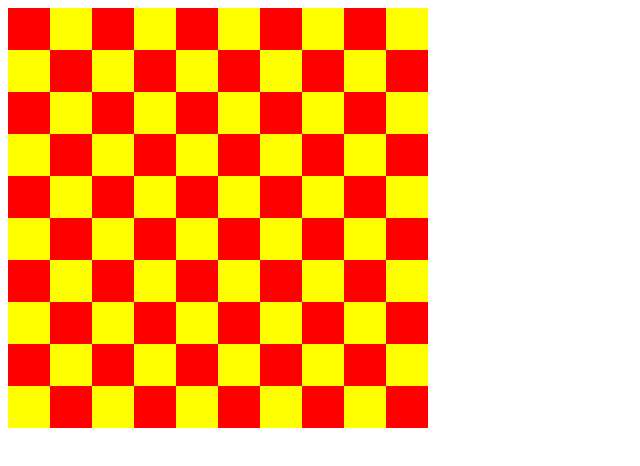
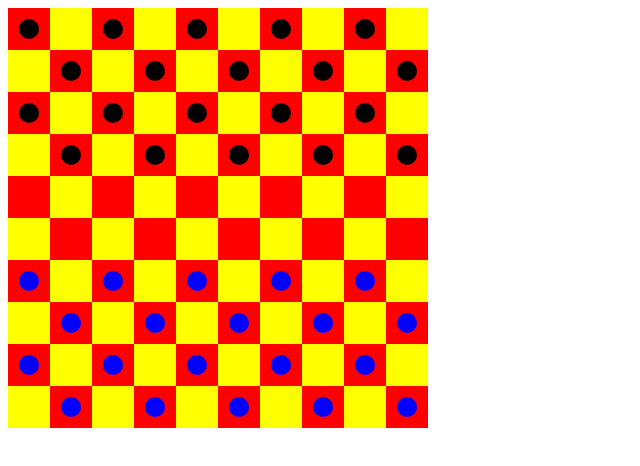
Before and after one commit to ejaygbay/checker-game, a plain HTML site: page index.html in a window 1280 px wide. Shown: the whole page, without its empty margins (0-640 px from the left). Drawn offline with Linux system fonts and the light colour scheme.

Commit message:
Seeds added to board.

```diff
--- a/index.html
+++ b/index.html
@@ -10,10 +10,105 @@
     <!-- Game board -->
     <section>
       <table>
+        <!-- row 1 -->
         <tr>
           <td class="color1">
-            <span class="p1" id="p1"></span>
+            <p class="seed player-one-seed" id="p1-seed1"></p>
           </td>
+          <td class="color2"></td>
+          <td class="color1">
+            <p class="seed player-one-seed" id="p1-seed2"></p>
+          </td>
+          <td class="color2"></td>
+          <td class="color1">
+            <p class="seed player-one-seed" id="p1-seed3"></p>
+          </td>
+          <td class="color2"></td>
+          <td class="color1">
+            <p class="seed player-one-seed" id="p1-seed4"></p>
+          </td>
+          <td class="color2"></td>
+          <td class="color1">
+            <p class="seed player-one-seed" id="p1-seed5"></p>
+          </td>
+          <td class="color2"></td>
+        </tr>
+
+        <!-- row 2 -->
+        <tr>
+          <td class="color2"></td>
+          <td class="color1">
+            <p class="seed player-one-seed" id="p1-seed6"></p>
+          </td>
+          <td class="color2"></td>
+          <td class="color1">
+            <p class="seed player-one-seed" id="p1-seed7"></p>
+          </td>
+          <td class="color2"></td>
+          <td class="color1">
+            <p class="seed player-one-seed" id="p1-seed8"></p>
+          </td>
+          <td class="color2"></td>
+          <td class="color1">
+            <p class="seed player-one-seed" id="p1-seed9"></p>
+          </td>
+          <td class="color2"></td>
+          <td class="color1">
+            <p class="seed player-one-seed" id="p1-seed10"></p>
+          </td>
+        </tr>
+
+        <!-- row 3 -->
+        <tr>
+          <td class="color1">
+            <p class="seed player-one-seed" id="p1-seed11"></p>
+          </td>
+          <td class="color2"></td>
+          <td class="color1">
+            <p class="seed player-one-seed" id="p1-seed12"></p>
+          </td>
+          <td class="color2"></td>
+          <td class="color1">
+            <p class="seed player-one-seed" id="p1-seed13"></p>
+          </td>
+          <td class="color2"></td>
+          <td class="color1">
+            <p class="seed player-one-seed" id="p1-seed14"></p>
+          </td>
+          <td class="color2"></td>
+          <td class="color1">
+            <p class="seed player-one-seed" id="p1-seed15"></p>
+          </td>
+          <td class="color2"></td>
+        </tr>
+
+        <!-- row 4 -->
+        <tr>
+          <td class="color2"></td>
+          <td class="color1">
+            <p class="seed player-one-seed" id="p1-seed16"></p>
+          </td>
+          <td class="color2"></td>
+          <td class="color1">
+            <p class="seed player-one-seed" id="p1-seed17"></p>
+          </td>
+          <td class="color2"></td>
+          <td class="color1">
+            <p class="seed player-one-seed" id="p1-seed18"></p>
+          </td>
+          <td class="color2"></td>
+          <td class="color1">
+            <p class="seed player-one-seed" id="p1-seed19"></p>
+          </td>
+          <td class="color2"></td>
+          <td class="color1">
+            <p class="seed player-one-seed" id="p1-seed20"></p>
+          </td>
+        </tr>
+
+        <!-- row 5 -->
+        <tr>
+          <td class="color1"></td>
           <td class="color2"></td>
           <td class="color1"></td>
           <td class="color2"></td>
@@ -24,6 +119,8 @@
           <td class="color1"></td>
           <td class="color2"></td>
         </tr>
+
+        <!-- row 6 -->
         <tr>
           <td class="color2"></td>
           <td class="color1"></td>
@@ -36,103 +133,122 @@
           <td class="color2"></td>
           <td class="color1"></td>
         </tr>
+
+        <!-- row 7 -->
         <tr>
-          <td class="color1"></td>
+          <td class="color1">
+            <p class="seed player-two-seed" id="p2-seed1"></p>
+          </td>
           <td class="color2"></td>
-          <td class="color1"></td>
+          <td class="color1">
+            <p class="seed player-two-seed" id="p2-seed2"></p>
+          </td>
           <td class="color2"></td>
-          <td class="color1"></td>
+          <td class="color1">
+            <p class="seed player-two-seed" id="p2-seed3"></p>
+          </td>
           <td class="color2"></td>
-          <td class="color1"></td>
+          <td class="color1">
+            <p class="seed player-two-seed" id="p2-seed4"></p>
+          </td>
           <td class="color2"></td>
-          <td class="color1"></td>
+          <td class="color1">
+            <p class="seed player-two-seed" id="p2-seed5"></p>
+          </td>
           <td class="color2"></td>
         </tr>
+
+        <!-- row 8 -->
         <tr>
           <td class="color2"></td>
-          <td class="color1"></td>
+          <td class="color1">
+            <p class="seed player-two-seed" id="p2-seed6"></p>
+          </td>
           <td class="color2"></td>
-          <td class="color1"></td>
+          <td class="color1">
+            <p class="seed player-two-seed" id="p2-seed7"></p>
+          </td>
           <td class="color2"></td>
-          <td class="color1"></td>
+          <td class="color1">
+            <p class="seed player-two-seed" id="p2-seed8"></p>
+          </td>
           <td class="color2"></td>
-          <td class="color1"></td>
+          <td class="color1">
+            <p class="seed player-two-seed" id="p2-seed9"></p>
+          </td>
           <td class="color2"></td>
-          <td class="color1"></td>
+          <td class="color1">
+            <p class="seed player-two-seed" id="p2-seed10"></p>
+          </td>
         </tr>
+
+        <!-- row 9 -->
         <tr>
-          <td class="color1"></td>
+          <td class="color1">
+            <p class="seed player-two-seed" id="p2-seed11"></p>
+          </td>
           <td class="color2"></td>
-          <td class="color1"></td>
+          <td class="color1">
+            <p class="seed player-two-seed" id="p2-seed12"></p>
+          </td>
           <td class="color2"></td>
-          <td class="color1"></td>
+          <td class="color1">
+            <p class="seed player-two-seed" id="p2-seed13"></p>
+          </td>
           <td class="color2"></td>
-          <td class="color1"></td>
+          <td class="color1">
+            <p class="seed player-two-seed" id="p2-seed14"></p>
+          </td>
           <td class="color2"></td>
-          <td class="color1"></td>
+          <td class="color1">
+            <p class="seed player-two-seed" id="p2-seed15"></p>
+          </td>
           <td class="color2"></td>
         </tr>
+
+        <!-- row 10 -->
         <tr>
           <td class="color2"></td>
-          <td class="color1"></td>
+          <td class="color1">
+            <p class="seed player-two-seed" id="p2-seed16"></p>
+          </td>
           <td class="color2"></td>
-          <td class="color1"></td>
+          <td class="color1">
+            <p class="seed player-two-seed" id="p2-seed17"></p>
+          </td>
           <td class="color2"></td>
-          <td class="color1"></td>
+          <td class="color1">
+            <p class="seed player-two-seed" id="p2-seed18"></p>
+          </td>
           <td class="color2"></td>
-          <td class="color1"></td>
+          <td class="color1">
+            <p class="seed player-two-seed" id="p2-seed19"></p>
+          </td>
           <td class="color2"></td>
-          <td class="color1"></td>
-        </tr>
-        <tr>
-          <td class="color1"></td>
-          <td class="color2"></td>
-          <td class="color1"></td>
-          <td class="color2"></td>
-          <td class="color1"></td>
-          <td class="color2"></td>
-          <td class="color1"></td>
-          <td class="color2"></td>
-          <td class="color1"></td>
-          <td class="color2"></td>
-        </tr>
-        <tr>
-          <td class="color2"></td>
-          <td class="color1"></td>
-          <td class="color2"></td>
-          <td class="color1"></td>
-          <td class="color2"></td>
-          <td class="color1"></td>
-          <td class="color2"></td>
-          <td class="color1"></td>
-          <td class="color2"></td>
-          <td class="color1"></td>
-        </tr>
-        <tr>
-          <td class="color1"></td>
-          <td class="color2"></td>
-          <td class="color1"></td>
-          <td class="color2"></td>
-          <td class="color1"></td>
-          <td class="color2"></td>
-          <td class="color1"></td>
-          <td class="color2"></td>
-          <td class="color1"></td>
-          <td class="color2"></td>
-        </tr>
-        <tr>
-          <td class="color2"></td>
-          <td class="color1"></td>
-          <td class="color2"></td>
-          <td class="color1"></td>
-          <td class="color2"></td>
-          <td class="color1"></td>
-          <td class="color2"></td>
-          <td class="color1"></td>
-          <td class="color2"></td>
-          <td class="color1"></td>
+          <td class="color1">
+            <p class="seed player-two-seed" id="p2-seed20"></p>
+          </td>
         </tr>
       </table>
     </section>
+
+    <script>
+      const blinkSeed = (e) => {
+        let id = e.target.id;
+        let ele = document.getElementById(id);
+        let display = true;
+
+        let blink = setInterval(function () {
+          console.log("Heklo", display);
+          if (display) {
+            ele.setAttribute("style", "display: none");
+            display = false;
+          } else {
+            ele.setAttribute("style", "display: block");
+            display = true;
+          }
+        }, 1000);
+      };
+    </script>
   </body>
 </html>
--- a/style.css
+++ b/style.css
@@ -1,5 +1,7 @@
+body {
+  box-sizing: border-box;
+}
 td {
-  background: lightblue;
   height: 40px;
   width: 40px;
 }
@@ -13,8 +15,17 @@ table {
 .color2 {
   background-color: yellow;
 }
-.color1 span {
-  height: 10px;
-  width: 10px;
+.seed {
+  height: 20px;
+  width: 20px;
+  border-radius: 50px;
+  margin: 0;
+  margin-left: 10px;
+}
+
+.player-one-seed {
   background: black;
 }
+.player-two-seed {
+  background: blue;
+}
```
